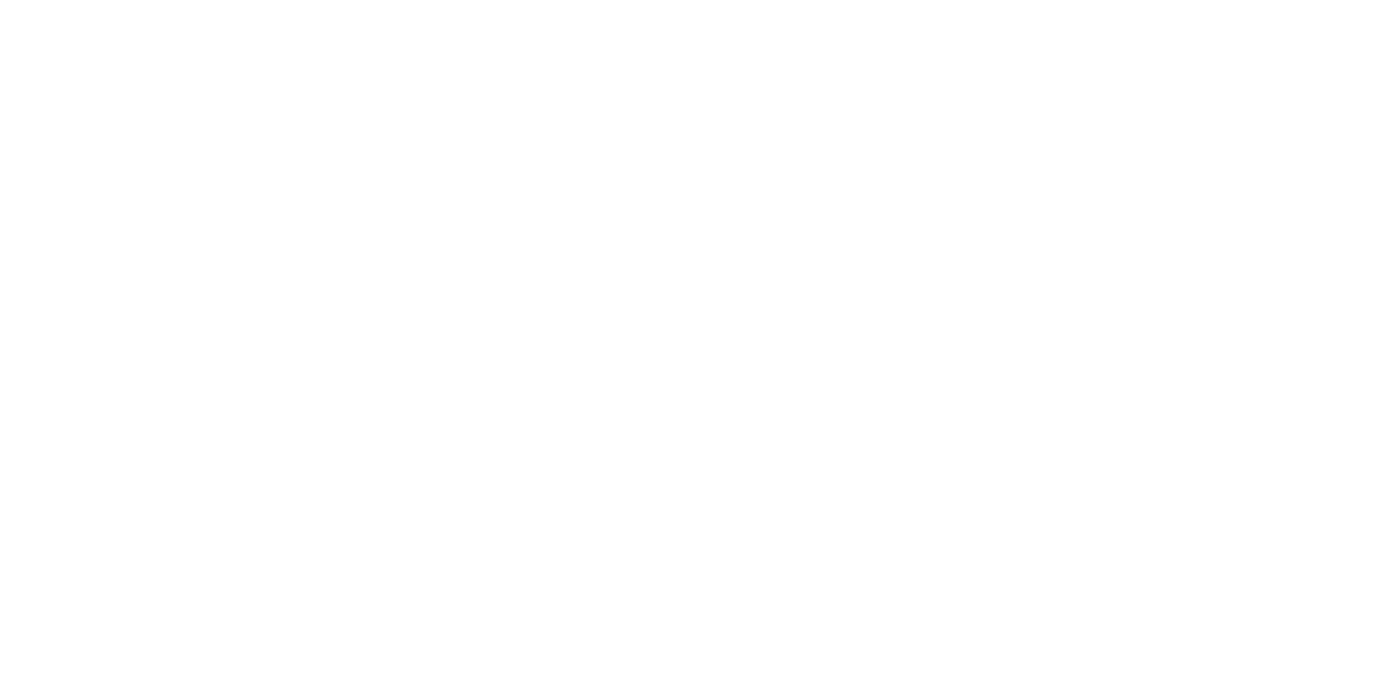
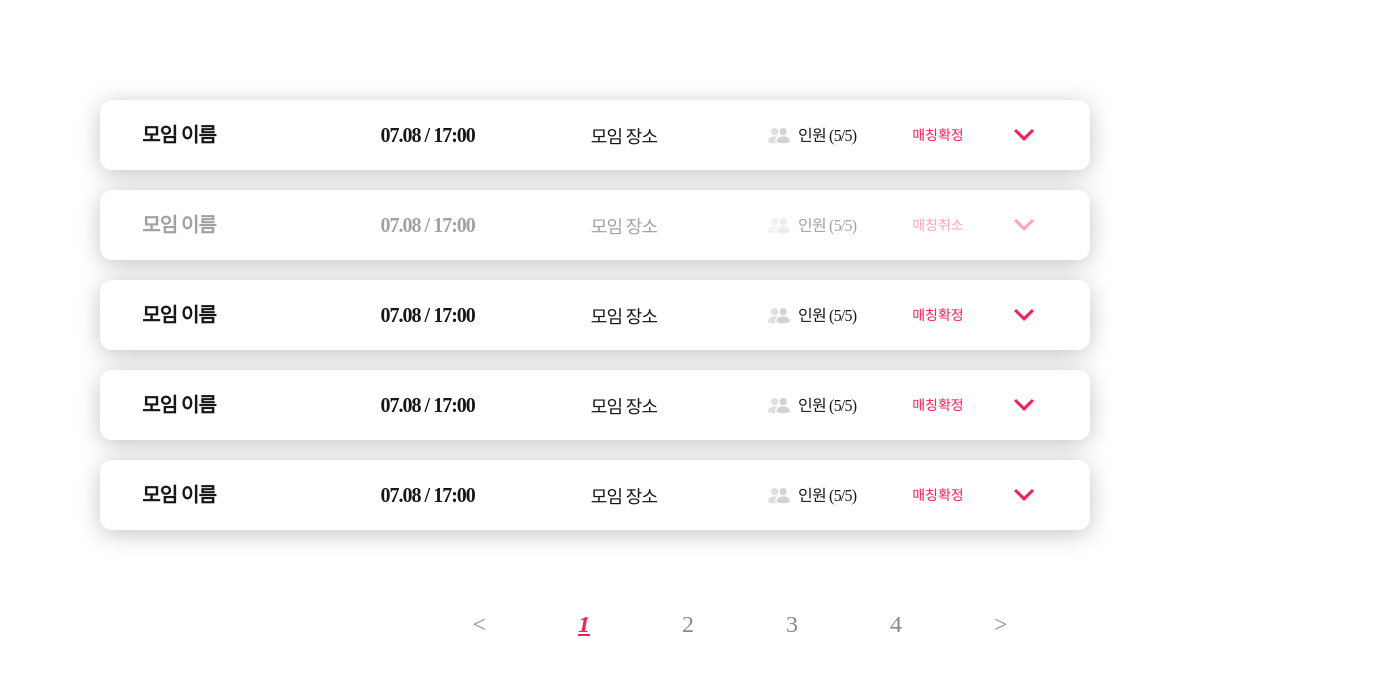
Before and after one commit to KMU-WINK/spots-client, a React (Vite) app: page /test in a window 1280 px wide. Before the commit this address had no page. Shown: the top 674 px of the page, 1380 px wide, since content can reach past the window. Built offline with nearby package versions, Linux system fonts and the light colour scheme.

Commit message:
[SPT-05] fact. 지원한 메뉴 구현
- toggle menu 구현
- matching cancel opacity 설정

```diff
--- a/src/App.jsx
+++ b/src/App.jsx
@@ -8,6 +8,7 @@ const App = () => {
     <BrowserRouter>
       <Routes>
         <Route path="/" element={<MainPage />} />
+        <Route path="/test" element={<AppliedMatching />} />
       </Routes>
     </BrowserRouter>
   );
--- a/src/components/AppliedMatching/index.jsx
+++ b/src/components/AppliedMatching/index.jsx
@@ -32,22 +32,36 @@ const Pagination = ({ total, limit, page, setPage }) => {
   );
 };
 
-const ClickedMatchingMenu = () => {
-  const labelStyle = {
-    textAnchor: 'middle',
-    transform: 'rotate(90,150,0)',
+const MatchingMenu = props => {
+  const id = props.id;
+  const opcacity = props.opacity;
+  const [currentClick, setCurrentClick] = useState('');
+  const [menu, setMenu] = useState(true);
+
+  const clickMenu = e => {
+    setCurrentClick(e.target.id);
   };
+
+  useEffect(
+    e => {
+      if (currentClick !== null) {
+        setMenu(!menu);
+      }
+    },
+    [currentClick],
+  );
+
   const myData = [
     {
       angle: 2,
       label: '여자 40%',
-      labelStyle: labelStyle,
-      x: 100,
     },
-    { x: 10, y: 10, angle: 3, label: '남자 60%', labelStyle: labelStyle },
+    { angle: 3, label: '남자 60%' },
   ];
   const color = ['#FB1E53', '#D9D9D9'];
   return (
+    <>
+      {menu === true ? (
         <styled.ClickedMatchingBox>
           <styled.ClickedBox>
             <styled.MatchingName>모임 이름</styled.MatchingName>
@@ -56,7 +70,7 @@ const ClickedMatchingMenu = () => {
             <styled.MatchIcon />
             <styled.MatchingNumber>인원 (5/5)</styled.MatchingNumber>
             <styled.MatchingStatus>매칭확정</styled.MatchingStatus>
-        <styled.UpIcon />
+            <styled.UpIcon onClick={clickMenu} />
           </styled.ClickedBox>
           <styled.ClickedBox>
             <styled.ClickedLine></styled.ClickedLine>
@@ -70,7 +84,9 @@ const ClickedMatchingMenu = () => {
           <styled.ClickedHostBox>
             <styled.ClickedHost>호스트 소개</styled.ClickedHost>
             <styled.HostInfo />
-        <styled.ClickedHostInfo>김삐삐 님을 소개할게요</styled.ClickedHostInfo>
+            <styled.ClickedHostInfo>
+              김삐삐 님을 소개할게요
+            </styled.ClickedHostInfo>
           </styled.ClickedHostBox>
           <styled.ClickedHostBox>
             <styled.ClickedHost>호스트 평점</styled.ClickedHost>
@@ -156,49 +172,38 @@ const ClickedMatchingMenu = () => {
             </styled.ClickedBox>
           </styled.ClickedHostBox>
         </styled.ClickedMatchingBox>
-  );
-};
-
-const MatchingMenu = props => {
-  const id = props.id;
-  const [currentClick, setCurrentClick] = useState('');
-  const openState = [true, false, true, false, true];
-
-  const ChangeMenu = e => {
-    setCurrentClick(id);
-  };
-
-  useEffect(
-    e => {
-      console.log(id);
-    },
-    [currentClick],
-  );
-
-  return (
+      ) : (
         <>
           {props.cancel ? (
-        <styled.CancelMatchingBox>
+            <styled.MatchingBox>
               <styled.MatchingName opacity="0.4">모임 이름</styled.MatchingName>
-          <styled.MatchingDate opacity="0.4">07.08 / 17:00</styled.MatchingDate>
-          <styled.MatchingPlace opacity="0.4">모임 장소</styled.MatchingPlace>
+              <styled.MatchingDate opacity="0.4">
+                07.08 / 17:00
+              </styled.MatchingDate>
+              <styled.MatchingPlace opacity="0.4">
+                모임 장소
+              </styled.MatchingPlace>
               <styled.MatchIcon opacity="0.4" />
               <styled.MatchingNumber opacity="0.4">
                 인원 (5/5)
               </styled.MatchingNumber>
-          <styled.MatchingStatus opacity="0.4">매칭취소</styled.MatchingStatus>
-          <styled.DownIcon />
-        </styled.CancelMatchingBox>
+              <styled.MatchingStatus opacity="0.4">
+                매칭취소
+              </styled.MatchingStatus>
+              <styled.DownIcon id={id} opacity="0.4" disable={' '} />
+            </styled.MatchingBox>
           ) : (
-        <styled.MatchingBox onClick={ChangeMenu} id={id}>
-          <styled.MatchingName> 모임 이름</styled.MatchingName>
+            <styled.MatchingBox>
+              <styled.MatchingName>모임 이름</styled.MatchingName>
               <styled.MatchingDate>07.08 / 17:00</styled.MatchingDate>
               <styled.MatchingPlace>모임 장소</styled.MatchingPlace>
               <styled.MatchIcon />
               <styled.MatchingNumber>인원 (5/5)</styled.MatchingNumber>
               <styled.MatchingStatus>매칭확정</styled.MatchingStatus>
-          <styled.DownIcon />
+              <styled.DownIcon onClick={clickMenu} id={id} />
             </styled.MatchingBox>
+          )}
+        </>
       )}
     </>
   );
@@ -211,7 +216,6 @@ const AppliedMatching = () => {
     <styled.Container>
       <MatchingMenu cancel={false} id="1" />
       <MatchingMenu cancel={true} id="2" />
-      <ClickedMatchingMenu />
       <MatchingMenu cancel={false} id="3" />
       <MatchingMenu cancel={false} id="4" />
       <MatchingMenu cancel={false} id="5" />
--- a/src/components/AppliedMatching/styles.jsx
+++ b/src/components/AppliedMatching/styles.jsx
@@ -26,7 +26,7 @@ export const MatchingBox = styled.div`
   background: #ffffff;
   box-shadow: 0px 4px 24px -1px rgba(0, 0, 0, 0.25);
   border-radius: 12px;
-  cursor: pointer;
+
   margin-bottom: 20px;
 `;
 
@@ -81,7 +81,7 @@ export const MatchIcon = styled.img.attrs({
 })`
   width: 24px;
   height: 27.5px;
-  padding: 22px 0px 0px 110px;
+  margin: 22px 0px 0px 110px;
   opacity: ${props => props.opacity || '1px'};
 `;
 
@@ -113,8 +113,9 @@ export const DownIcon = styled.img.attrs({
 })`
   width: 20px;
   height: 20px;
-  padding: 25px 0px 0px 50px;
+  margin: 25px 0px 0px 50px;
   opacity: ${props => props.opacity || '1px'};
+  cursor: ${props => props.disable || 'pointer'};
 `;
 
 export const UpIcon = styled.img.attrs({
@@ -122,8 +123,9 @@ export const UpIcon = styled.img.attrs({
 })`
   width: 20px;
   height: 20px;
-  padding: 25px 0px 0px 50px;
+  margin: 25px 0px 0px 50px;
   opacity: ${props => props.opacity || '1px'};
+  cursor: pointer;
 `;
 
 export const ClickedMatchingBox = styled.div`
@@ -282,6 +284,7 @@ export const ContactHost = styled.button`
   text-align: center;
   color: #ffffff;
   margin: 38px 0px 0px 228.5px;
+  cursor: pointer;
 `;
 
 export const ClikedApplied = styled.div`
```
Lines whose indentation alone changed are shown as unchanged.
